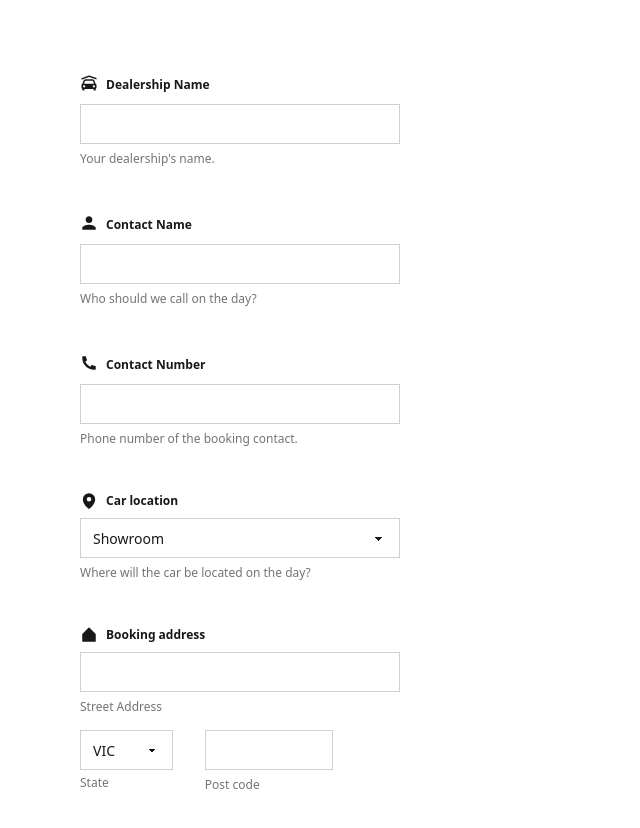
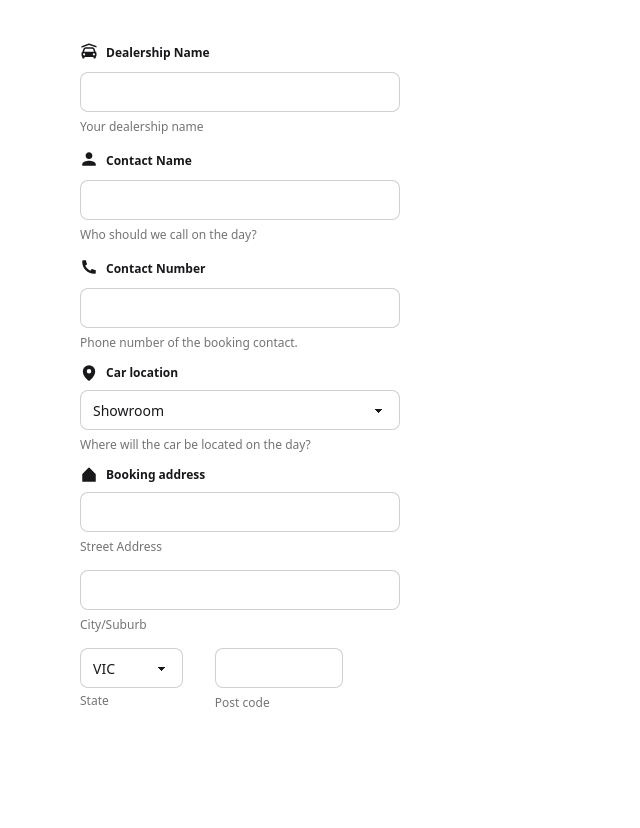
Before and after one commit to ksach-ax/booking-form, a React (Vite) app: page / in a window 1280 px wide. Shown: the top 828 px of the page, without its empty margins (0-640 px from the left). After the commit the page ends 800 px from the top, so only its background shows below. Built offline with nearby package versions, Linux system fonts and the light colour scheme; a web font is replaced by a local one.

Commit message:
more work

```diff
--- a/src/app.css
+++ b/src/app.css
@@ -1,6 +1,8 @@
-@import url('https://fonts.googleapis.com/css2?family=Atkinson+Hyperlegible+Next:ital,wght@0,200..800;1,200..800&family=Exo:ital,wght@0,100..900;1,100..900&family=Fira+Sans:ital,wght@0,100;0,200;0,300;0,400;0,500;0,600;0,700;0,800;0,900;1,100;1,200;1,300;1,400;1,500;1,600;1,700;1,800;1,900&display=swap');@import url('https://fonts.googleapis.com/css2?family=Atkinson+Hyperlegible+Next:ital,wght@0,200..800;1,200..800&family=Exo:ital,wght@0,100..900;1,100..900&family=Fira+Sans:ital,wght@0,100;0,200;0,300;0,400;0,500;0,600;0,700;0,800;0,900;1,100;1,200;1,300;1,400;1,500;1,600;1,700;1,800;1,900&display=swap');
+@import url('https://fonts.googleapis.com/css2?family=Atkinson+Hyperlegible+Next:ital,wght@0,200..800;1,200..800&family=Exo:ital,wght@0,100..900;1,100..900&family=Fira+Sans:ital,wght@0,100;0,200;0,300;0,400;0,500;0,600;0,700;0,800;0,900;1,100;1,200;1,300;1,400;1,500;1,600;1,700;1,800;1,900&display=swap');
+@import url('https://fonts.googleapis.com/css2?family=Atkinson+Hyperlegible+Next:ital,wght@0,200..800;1,200..800&family=Exo:ital,wght@0,100..900;1,100..900&family=Fira+Sans:ital,wght@0,100;0,200;0,300;0,400;0,500;0,600;0,700;0,800;0,900;1,100;1,200;1,300;1,400;1,500;1,600;1,700;1,800;1,900&display=swap');
 @import "tailwindcss";
 @plugin "daisyui";
+
 @plugin "daisyui/theme" {
     name: "ax";
     default: true;
@@ -27,7 +29,7 @@
     --color-error: oklch(64% 0.246 16.439);
     --color-error-content: oklch(14% 0.005 285.823);
     --radius-selector: 0rem;
-  --radius-field: 0rem;
+    --radius-field: 0.5rem;
     --radius-box: 0rem;
     --size-selector: 0.25rem;
     --size-field: 0.25rem;
--- a/src/app.tsx
+++ b/src/app.tsx
@@ -7,13 +7,13 @@ function App() {
 
     return (
         <>
-            <ul className="steps steps-vertical min-h-screen absolute left-4 -z-10 md:hidden">
+            <ul className="steps steps-vertical min-h-screen left-4 -z-10 md:hidden fixed">
                 <li className="step step-primary" />
                 <li className="step" />
                 <li className="step" />
                 <li className="step" />
             </ul>
-            <main className="flex px-4">
+            <main className="flex">
                 <BookingForm />
             </main>
         </>
--- a/src/booking_form.tsx
+++ b/src/booking_form.tsx
@@ -8,7 +8,6 @@ import { z } from "zod";
 import { cn } from "./lib/cn";
 import { TextFieldset } from "./form_components/text_fieldset";
 import { PiHouseSimpleFill, PiMapPinFill } from "react-icons/pi";
-import PlacesAutocomplete from "react-places-autocomplete";
 
 const bookingDataSchema = z.object({
     dealershipName: z
@@ -25,6 +24,20 @@ const bookingDataSchema = z.object({
         .regex(/^[0-9 ]*$/g, "Please enter only numbers and/or spaces.")
         .min(8, "Please enter a contact number for the booking."),
     dealershipType: z.literal(["showroom", "predelivery", "other"]),
+    otherDealershipType: z.string().optional().or(z.string().min(3)),
+    bookingStreetAddress: z.string().trim().min(3, "Please enter the address for the booking."),
+    bookingSuburb: z.string().trim().min(2, "Please enter the suburb for the booking."),
+    bookingState: z.literal([
+        "VIC",
+        "QLD",
+        "NSW",
+        "ACT",
+        "WA",
+        "SA",
+        "NT",
+        "TAS",
+    ]),
+    bookingPostCode: z.string().length(4, "4 digits only").regex(/^[0-9 ]*$/g, "4 digits only"),
 });
 
 type BookingData = z.infer<typeof bookingDataSchema>;
@@ -33,24 +46,33 @@ export function BookingForm() {
     const {
         register,
         handleSubmit,
+        setError,
+        watch,
         formState: { errors },
     } = useForm<BookingData>({ resolver: zodResolver(bookingDataSchema) });
 
-    const onSubmit: SubmitHandler<BookingData> = (data) => console.log(data);
+    const dealershipType = watch("dealershipType");
+    const otherDealershipType = watch("otherDealershipType");
+
+    const onSubmit: SubmitHandler<BookingData> = (data) => {
+        console.log(data);
+    }
+
     const onError: SubmitErrorHandler<BookingData> = (data) =>
         console.log(data);
 
     return (
         <form
             onSubmit={handleSubmit(onSubmit, onError)}
-            className="grid w-full p-16 gap-8"
+            className="w-full px-20 snap-y scroll-smooth snap-mandatory max-h-screen overflow-auto"
         >
+            <section className="h-screen snap-start py-8">
                 <TextFieldset
                     legendText="Dealership Name"
                     labelText={
                         errors.dealershipName?.message
                             ? errors.dealershipName.message
-                        : "Your dealership's name."
+                            : "Your dealership name"
                     }
                     inputClassName={cn(
                         "input",
@@ -119,6 +141,7 @@ export function BookingForm() {
                     <label className="label">
                         Where will the car be located on the day?
                     </label>
+
                 </fieldset>
 
                 <fieldset className="fieldset">
@@ -128,15 +151,19 @@ export function BookingForm() {
                     </legend>
                     <input type="text" className="input" />
                     <label className="label mb-2">Street Address</label>
+                    <input type="text" className="input" />
+                    <label className="label mb-2">City/Suburb</label>
                     <div className="flex gap-8">
                         <div>
-                        <select className="select">
-                            <option>VIC</option>
-                            <option>VIC</option>
-                            <option>VIC</option>
-                            <option>VIC</option>
-                            <option>VIC</option>
-                            <option>VIC</option>
+                            <select className="select" defaultValue="VIC">
+                                <option value="VIC">VIC</option>
+                                <option value="QLD">QLD</option>
+                                <option value="NSW">NSW</option>
+                                <option value="WA">WA</option>
+                                <option value="SA">SA</option>
+                                <option value="ACT">ACT</option>
+                                <option value="TAS">TAS</option>
+                                <option value="NT">NT</option>
                             </select>
                             <label className="label py-1">State</label>
                         </div>
@@ -146,6 +173,116 @@ export function BookingForm() {
                         </div>
                     </div>
                 </fieldset>
+            </section>
+            <section className="h-screen snap-start py-8">
+                <TextFieldset
+                    legendText="Dealership Name"
+                    labelText={
+                        errors.dealershipName?.message
+                            ? errors.dealershipName.message
+                            : "Your dealership's name."
+                    }
+                    inputClassName={cn(
+                        "input",
+                        errors.dealershipName && "input-error",
+                    )}
+                    labelClassName={cn(
+                        "label",
+                        errors.dealershipName && "text-red-500",
+                    )}
+                    registrationReturn={register("dealershipName")}
+                    iconName="dealership"
+                />
+
+                <TextFieldset
+                    legendText="Contact Name"
+                    labelText={
+                        errors.dealershipContactName?.message
+                            ? errors.dealershipContactName.message
+                            : "Who should we call on the day?"
+                    }
+                    inputClassName={cn(
+                        "input",
+                        errors.dealershipContactName && "input-error",
+                    )}
+                    labelClassName={cn(
+                        "label",
+                        errors.dealershipContactName && "text-red-500",
+                    )}
+                    registrationReturn={register("dealershipContactName")}
+                    iconName="contact_name"
+                />
+
+                <TextFieldset
+                    legendText="Contact Number"
+                    labelText={
+                        errors.dealershipNumber?.message
+                            ? errors.dealershipNumber.message
+                            : "Phone number of the booking contact"
+                    }
+                    inputClassName={cn(
+                        "input",
+                        errors.dealershipNumber && "input-error",
+                    )}
+                    labelClassName={cn(
+                        "label",
+                        errors.dealershipNumber && "text-red-500",
+                    )}
+                    registrationReturn={register("dealershipNumber")}
+                    iconName="contact_phone"
+                />
+
+                <fieldset className="fieldset">
+                    <legend className="fieldset-legend">
+                        <PiMapPinFill className="text-lg" />
+                        Car location
+                    </legend>
+                    <select
+                        className="select"
+                        defaultValue="showroom"
+                        {...register("dealershipType")}
+                    >
+                        <option value="showroom">Showroom</option>
+                        <option value="predelivery">Pre-delivery</option>
+                        <option value="other">Other</option>
+                    </select>
+                    <label className="label">
+                        Where will the car be located on the day?
+                    </label>
+
+                </fieldset>
+
+                <fieldset className="fieldset">
+                    <legend className="fieldset-legend">
+                        <PiHouseSimpleFill className="text-lg" />
+                        Booking address
+                    </legend>
+                    <input type="text" className="input" />
+                    <label className="label mb-2">Street Address</label>
+                    <input type="text" className="input" />
+                    <label className="label mb-2">City/Suburb</label>
+                    <div className="flex gap-8">
+                        <div>
+                            <select className="select" defaultValue="VIC">
+                                <option value="VIC">VIC</option>
+                                <option value="QLD">QLD</option>
+                                <option value="NSW">NSW</option>
+                                <option value="WA">WA</option>
+                                <option value="SA">SA</option>
+                                <option value="ACT">ACT</option>
+                                <option value="TAS">TAS</option>
+                                <option value="NT">NT</option>
+                            </select>
+                            <label className="label py-1">State</label>
+                        </div>
+                        <div className="grid">
+                            <input type="text" className="input max-w-32" />
+                            <label className="label">Post code</label>
+                        </div>
+                    </div>
+                </fieldset>
+            </section>
+            <button type="submit" className="btn btn-primary">Submit</button>
         </form>
     );
 }
```
Lines whose indentation alone changed are shown as unchanged.
